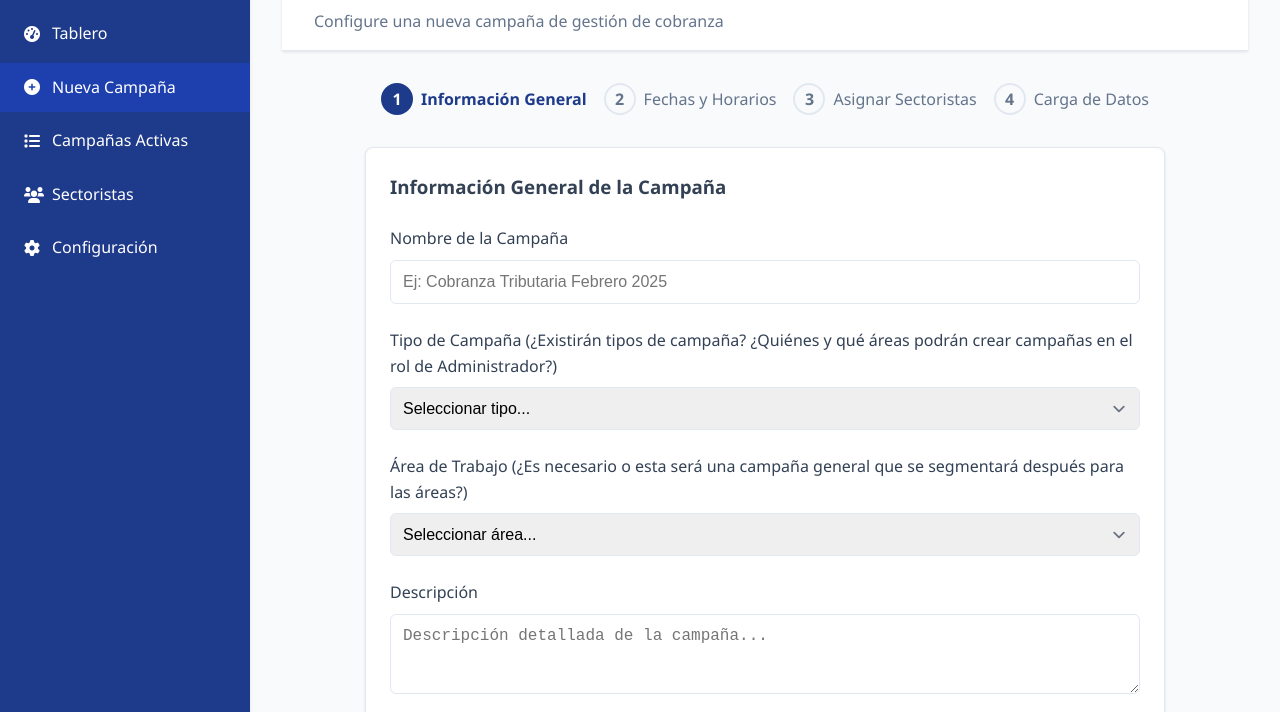
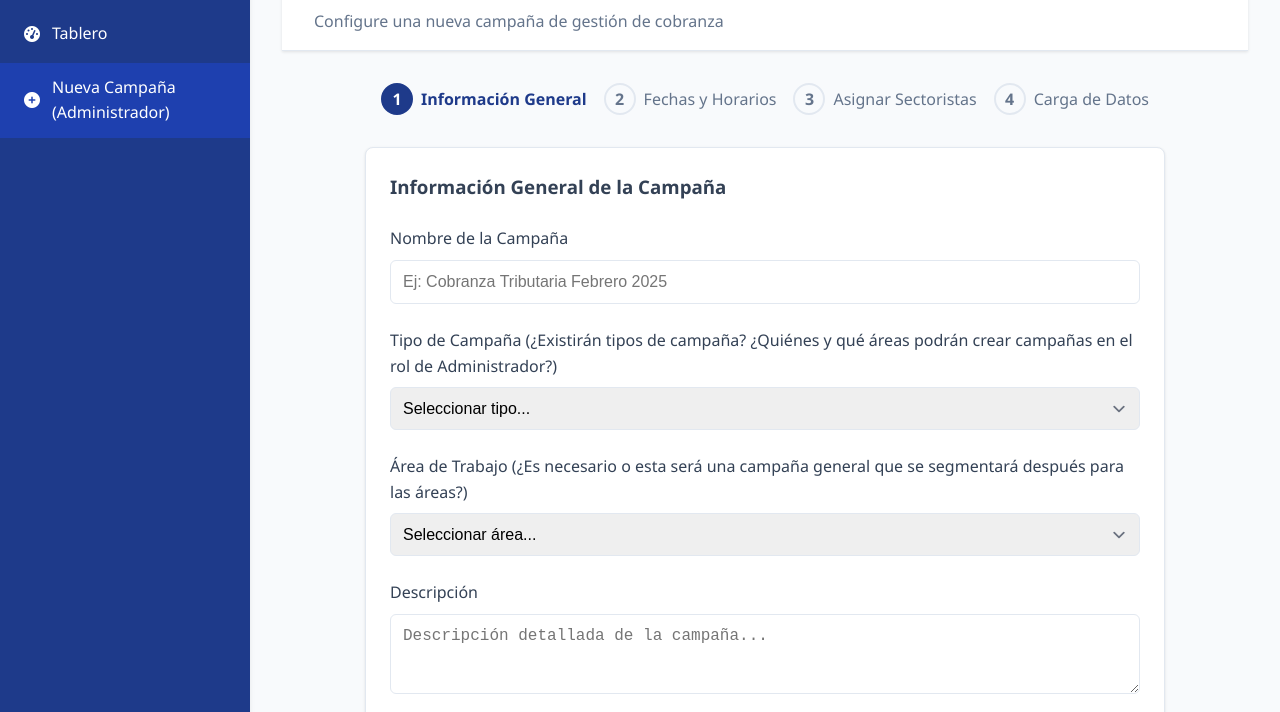
Before and after one commit to WalkedPlate/MockUps_SAT, a plain HTML site: page paginas/administrador/wizard-campanas.html in a window 1280 px wide. Shown: the part 88-800 px from the top of the page. Drawn offline with Linux system fonts and the light colour scheme.

Commit message:
refactor: sidebar

```diff
--- a/paginas/administrador/wizard-campanas.html
+++ b/paginas/administrador/wizard-campanas.html
@@ -19,10 +19,8 @@
     <nav>
       <ul class="sidebar-nav">
         <li><a href="../../index.html"><i class="fas fa-tachometer-alt"></i> Tablero</a></li>
-        <li><a href="#" class="activo"><i class="fas fa-plus-circle"></i> Nueva Campaña</a></li>
-        <li><a href="#"><i class="fas fa-list"></i> Campañas Activas</a></li>
-        <li><a href="#"><i class="fas fa-users"></i> Sectoristas</a></li>
-        <li><a href="#"><i class="fas fa-cog"></i> Configuración</a></li>
+        <li><a href="#" class="activo"><i class="fas fa-plus-circle"></i> Nueva Campaña (Administrador)</a></li>
+
       </ul>
     </nav>
   </aside>
```
